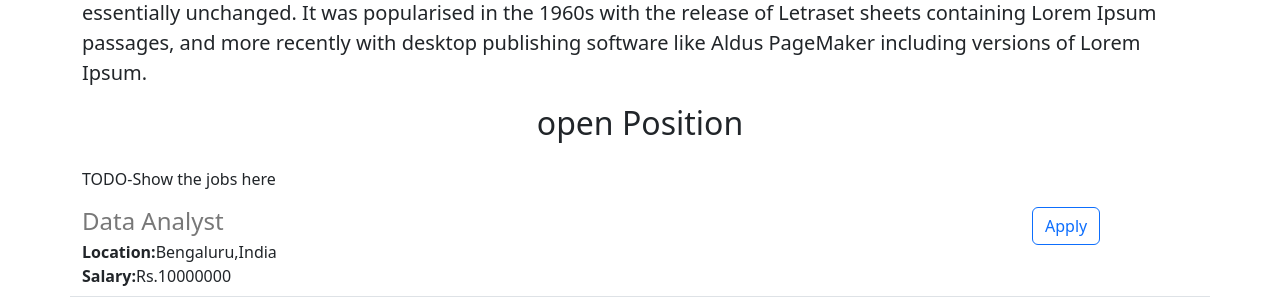
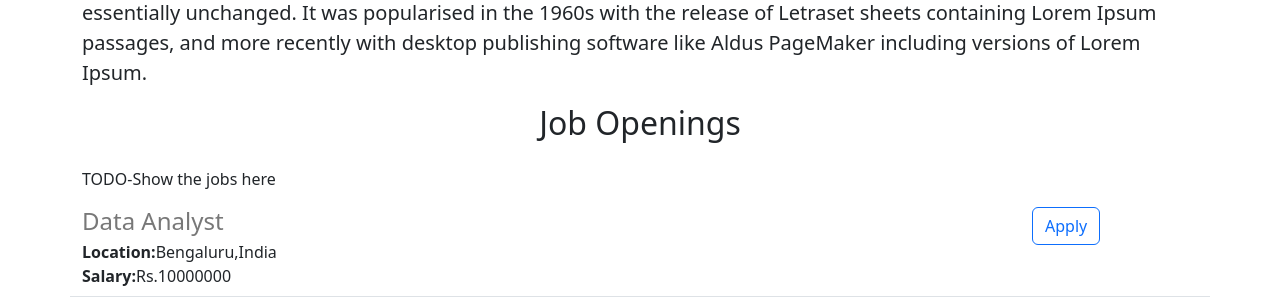
Before and after one commit to itsmeBharati/jovian-careers-website, a Flask app: page / in a window 1280 px wide. Shown: the part 602-903 px from the top of the page. Run offline with Flask 2, Linux system fonts and the light colour scheme.

Commit message:
Made some changes

```diff
--- a/templates/home.html
+++ b/templates/home.html
@@ -24,7 +24,7 @@
     <p class="lead" >Lorem Ipsum is simply dummy text of the printing and typesetting industry. Lorem Ipsum has been the industry's standard dummy text ever since the 1500s, when an unknown printer took a galley of type and scrambled it to make a type specimen book. It has survived not only five centuries, but also the leap into electronic typesetting, remaining essentially unchanged. It was popularised in the 1960s with the release of Letraset sheets containing Lorem Ipsum passages, and more recently with desktop publishing software like Aldus PageMaker including versions of Lorem Ipsum.
 </p>
 
-    <h2 class="text-center mt-2 mb-4">open Position </h2>
+    <h2 class="text-center mt-2 mb-4">Job Openings </h2>
     <p>TODO-Show the jobs here </p>
       {% for job in jobs %}
        {% include 'jobitem.html' %}
```
